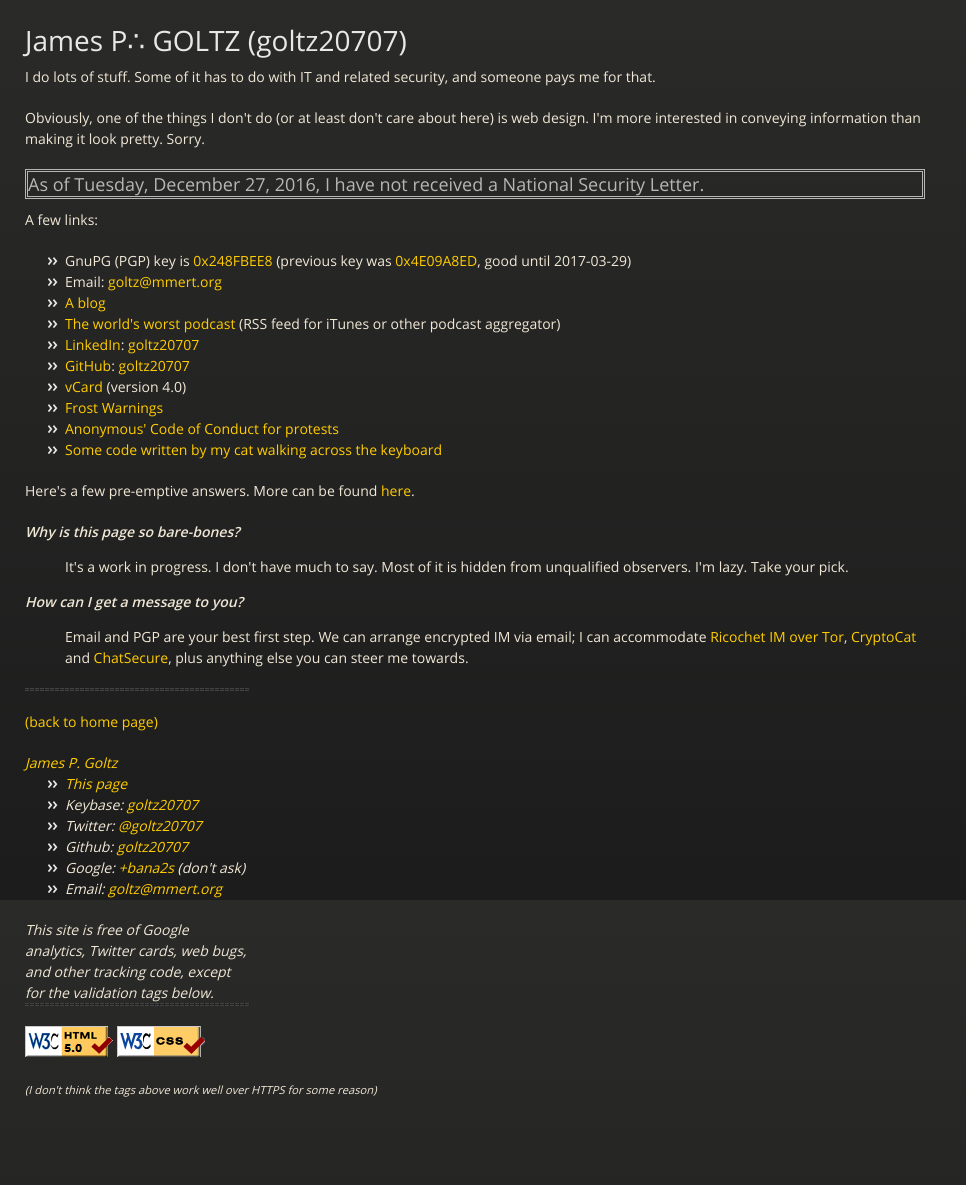
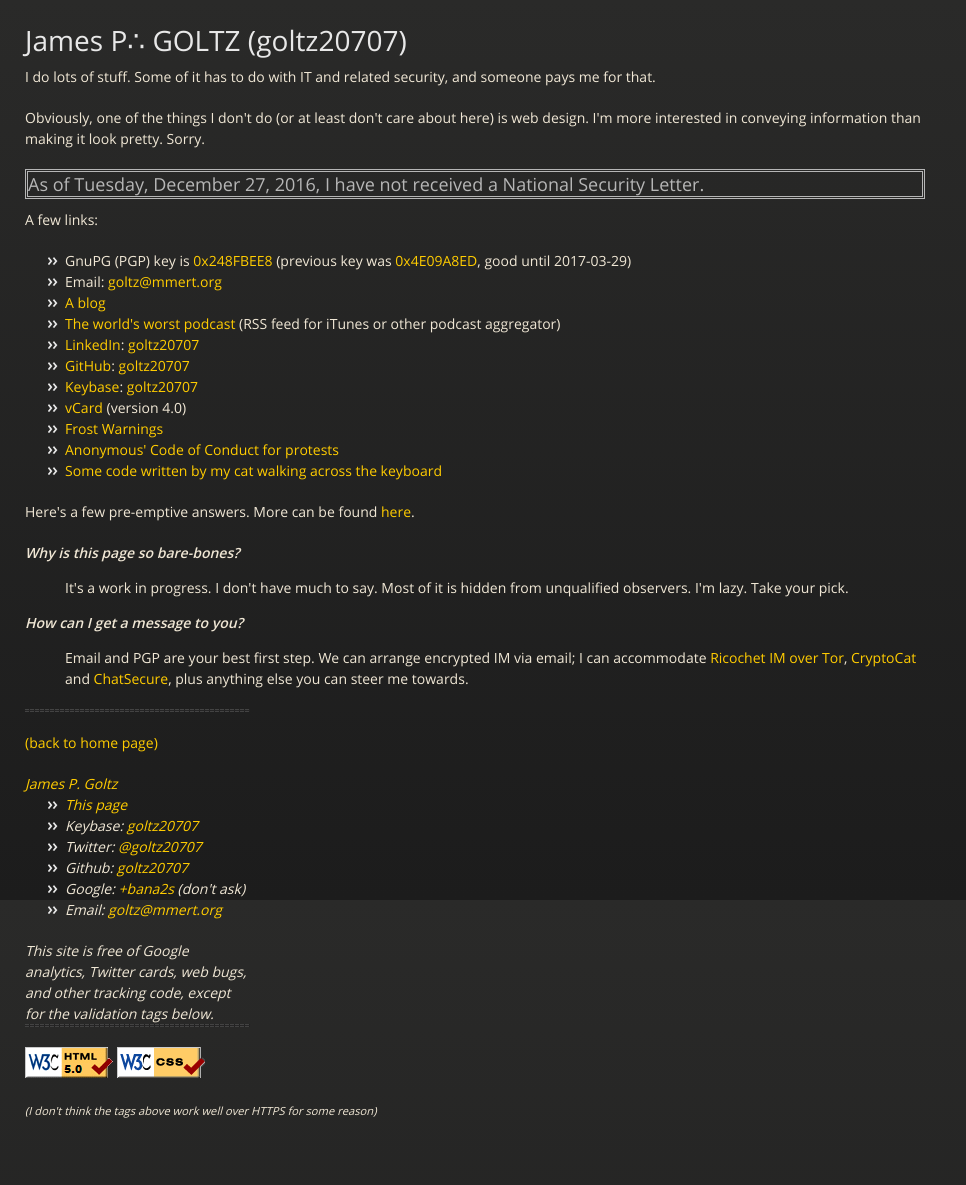
Before and after one commit to goltz20707/goltz20707.github.io, a Jekyll site: the page built from index.html, in a window 1280 px wide. Shown: the whole page, without its empty margins (0-966 px from the left). Built offline with Jekyll 4.4.1, drawn with Linux system fonts in a browser that asks for light colours; before the commit the page ends 1164 px from its top, so only the background shows below that.

Commit message:
Added Keybase link and a blurb.

```diff
--- a/index.html
+++ b/index.html
@@ -33,6 +34,8 @@ descr: "Home page of James P. GOLTZ"
       iTunes or other podcast aggregator)</li>
   <li><a href="http://www.linkedin.com/">LinkedIn</a>: <a href="http://www.linkedin.com/in/goltz20707">goltz20707</a></li>
   <li><a href="https://github.com/">GitHub</a>: <a href="https://github.com/goltz20707">goltz20707</a></li>
+  <li><a href="https://keybase.io/">Keybase</a>: <a href="https://keybase.io/goltz20707">goltz20707</a>
+  </li>
   <li><a href="goltz20707.vcf">vCard</a> (version 4.0)</li>
   <li><a href="laws.html">Frost Warnings</a></li>
   <li><a href="anonymous-protest-rules.html">Anonymous' Code of Conduct for protests</a></li>
```
Also changed, not shown: other parts of index.html (+1 -0 lines).
